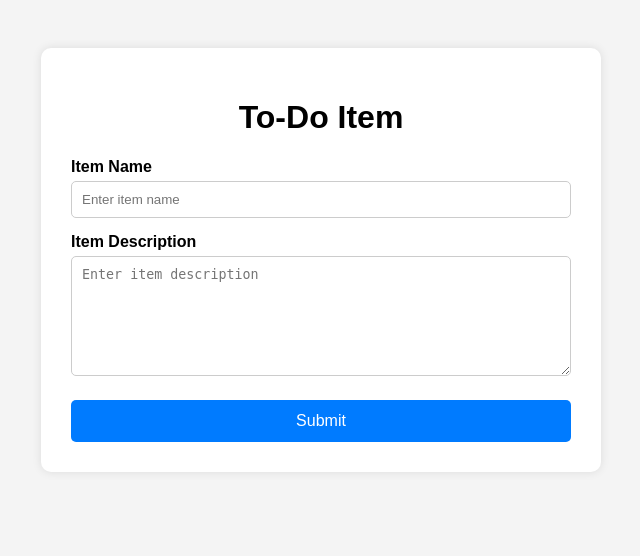
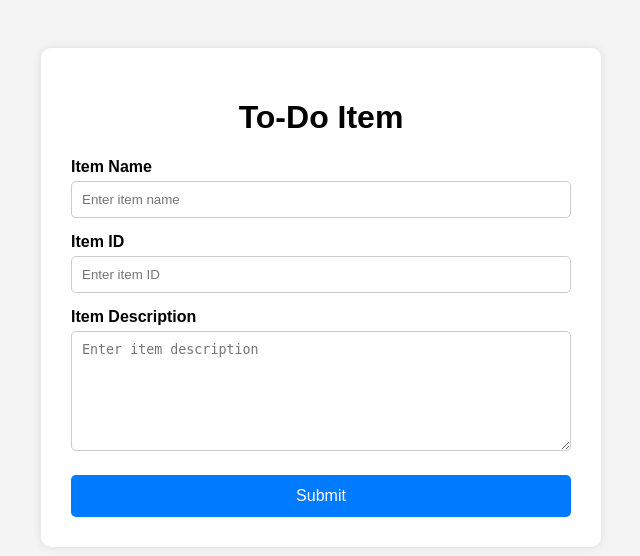
Before and after one commit to TZ-ArbaazBaig/Git_and_GitHub_Arbaaz, a Flask app: page / in a window 1280 px wide. Shown: the top 556 px of the page, without its empty margins (319-959 px from the left). Run offline with Flask 3, Linux system fonts and the light colour scheme.

Commit message:
Add Item ID field to todo form

```diff
--- a/templates/index.html
+++ b/templates/index.html
@@ -75,11 +75,30 @@
         <form method="POST" action="/submittodoitem">
 
             <label for="itemName">Item Name</label>
-            <input type="text" id="itemName" name="itemName" placeholder="Enter item name" required>
+            <input
+                type="text"
+                id="itemName"
+                name="itemName"
+                placeholder="Enter item name"
+                required
+            >
+
+            <label for="itemId">Item ID</label>
+            <input
+                type="text"
+                id="itemId"
+                name="itemId"
+                placeholder="Enter item ID"
+                required
+            >
 
             <label for="itemDescription">Item Description</label>
-            <textarea id="itemDescription" name="itemDescription" placeholder="Enter item description"
-                required></textarea>
+            <textarea
+                id="itemDescription"
+                name="itemDescription"
+                placeholder="Enter item description"
+                required
+            ></textarea>
 
             <button type="submit">
                 Submit
```
